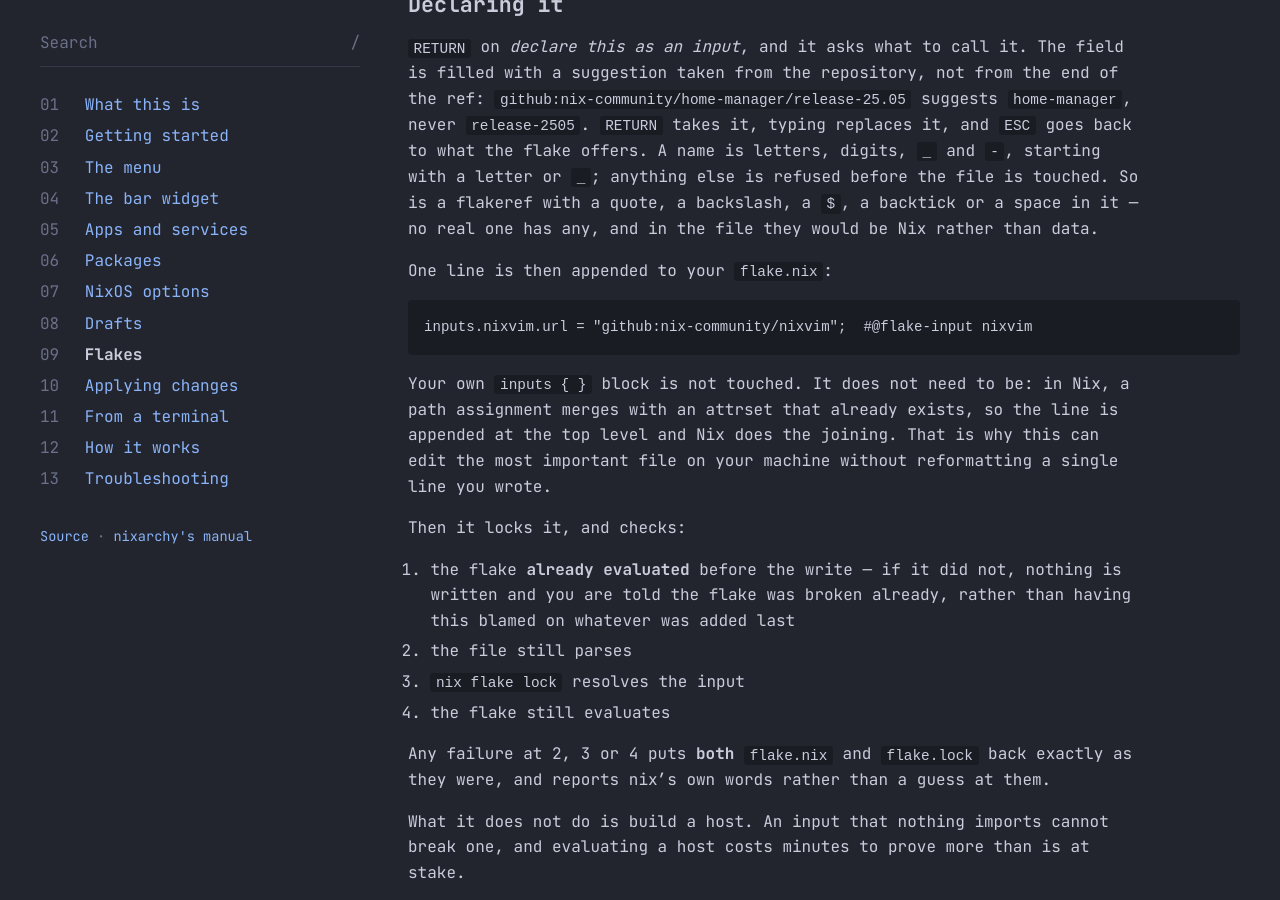
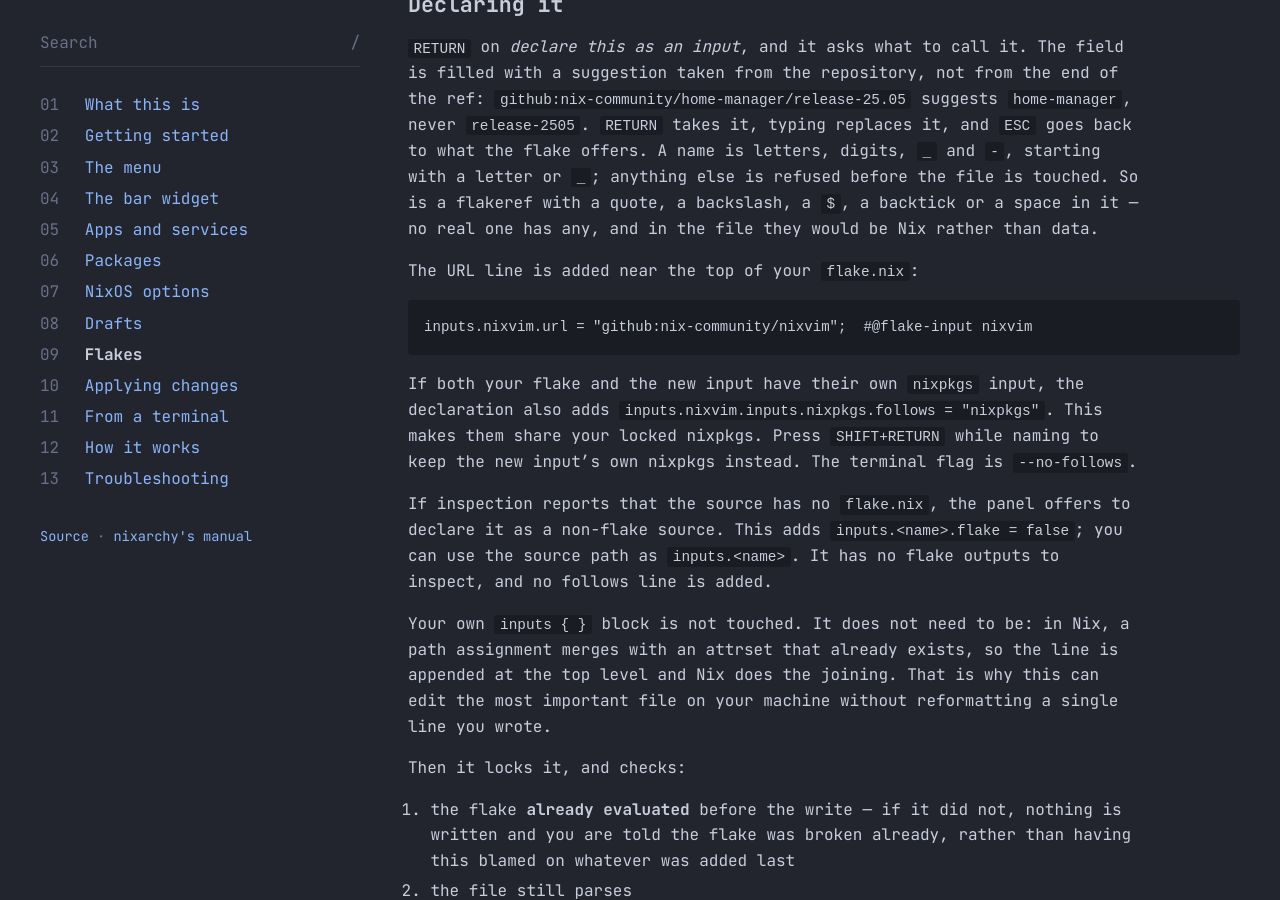
Before and after one commit to olafkfreund/nixarchy-pkg, a Jekyll site: the page built from docs/manual/flakes.md, in a window 1280 px wide and 900 px high, scrolled down 1580 px. Built offline with Jekyll 4.4.1, drawn with Linux system fonts in a browser that asks for light colours; some of the changed text lies outside the part shown.

Commit message:
feat(flakes): the new writes -- follows, non-flake inputs, flake update (#63)
Plan PR C, steps C1-C5 (Codex, one run; verified by the workflow agent and the lead).

Co-Authored-By: Claude Opus 5.5 <noreply@anthropic.com>
Claude-Session: https://claude.ai/code/session_01WtDyDubftZDANveKdhaPiL

````diff
--- a/docs/manual/flakes.md
+++ b/docs/manual/flakes.md
@@ -63,11 +63,22 @@ file is touched. So is a flakeref with a quote, a backslash, a `$`, a
 backtick or a space in it — no real one has any, and in the file they would
 be Nix rather than data.
 
-One line is then appended to your `flake.nix`:
+The URL line is added near the top of your `flake.nix`:
 
 ```nix
 inputs.nixvim.url = "github:nix-community/nixvim";  #@flake-input nixvim
 ```
+
+If both your flake and the new input have their own `nixpkgs` input, the
+declaration also adds `inputs.nixvim.inputs.nixpkgs.follows = "nixpkgs"`.
+This makes them share your locked nixpkgs. Press `SHIFT+RETURN` while naming
+to keep the new input's own nixpkgs instead. The terminal flag is
+`--no-follows`.
+
+If inspection reports that the source has no `flake.nix`, the panel offers
+to declare it as a non-flake source. This adds `inputs.<name>.flake = false`;
+you can use the source path as `inputs.<name>`. It has no flake outputs to
+inspect, and no follows line is added.
 
 Your own `inputs { }` block is not touched. It does not need to be: in Nix, a
 path assignment merges with an attrset that already exists, so the line is
@@ -139,6 +150,11 @@ line to use for each module, package, or overlay, but never writes that line.
 and any other key cancels. Removal updates `flake.lock` as well as
 `flake.nix`, so the removed input disappears from the list.
 
+Press `u` twice on any locked input to update it. The first press asks for
+confirmation; the second changes the lock, and nothing is built until apply.
+Updating `nixpkgs` or `nixarchy` can change the whole system on the next
+apply, so check the result before rebuilding.
+
 ## Two refusals
 
 **A name your flake already uses.** Two definitions of one input is an error,
@@ -182,6 +198,7 @@ about `nixpkgs`, the name you are most likely to reach for.
 nixarchy-pkg flake show github:nix-community/nixvim
 nixarchy-pkg flake add nixvim github:nix-community/nixvim
 nixarchy-pkg flake list
+nixarchy-pkg flake update nixvim
 nixarchy-pkg flake remove nixvim
 ```
 
````
Also changed, not shown: docs/manual/from-a-terminal.md (+11 -0 lines), 6 other files.
